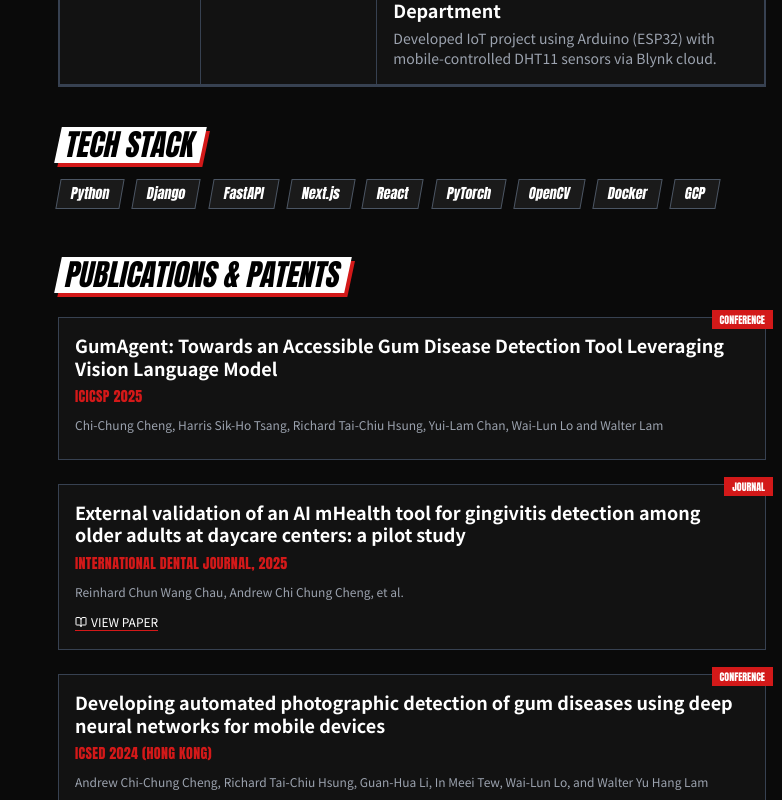
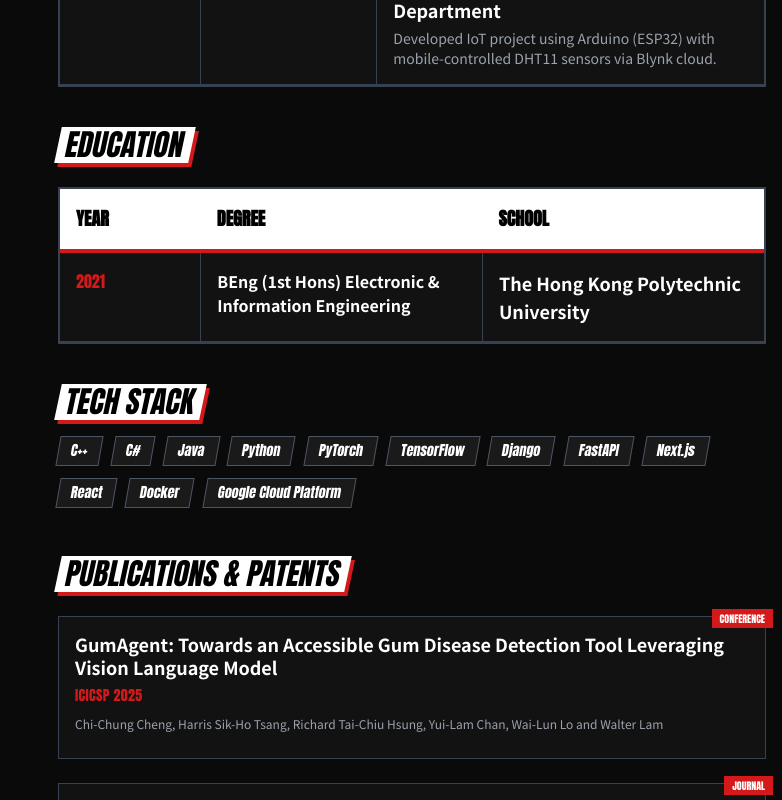
Before and after one commit to andrewcheng2016/andrewcheng2016.github.io, a Next.js app: page / in a window 1280 px wide. Shown: the part 1100-1900 px from the top of the page, without its empty margins (498-1280 px from the left). Built offline with nearby package versions, Linux system fonts and the light colour scheme.

Commit message:
Update Education Section

```diff
--- a/src/app/page.tsx
+++ b/src/app/page.tsx
@@ -22,6 +22,9 @@ const translations = {
       </>
     ),
     expTitle: "WORK EXPERIENCE",
+    eduTitle: "EDUCATION",
+    tblDegree: "DEGREE",
+    tblSchool: "SCHOOL",
     tblYear: "YEAR",
     tblRole: "ROLE",
     tblOrg: "ORGANIZATION / DETAILS",
@@ -44,6 +47,9 @@ const translations = {
       </>
     ),
     expTitle: "工作經驗",
+    eduTitle: "學歷背景",
+    tblDegree: "學位",
+    tblSchool: "學校",
     tblYear: "年份",
     tblRole: "角色",
     tblOrg: "機構 / 內容",
@@ -86,6 +92,16 @@ const getExperiences = (lang: 'en' | 'zh') => [
     desc: lang === 'en'
       ? "Developed IoT project using Arduino (ESP32) with mobile-controlled DHT11 sensors via Blynk cloud."
       : "開發 IoT 專案：使用 Arduino (ESP32) 與 Blynk 雲端控制 DHT11 傳感器。"
+  }
+];
+
+const getEducation = (lang: 'en' | 'zh') => [
+  {
+    year: "2021",
+    school: lang === 'en' ? "The Hong Kong Polytechnic University" : "香港理工大學",
+    degree: lang === 'en'
+      ? "BEng (1st Hons) Electronic & Information Engineering"
+      : "電子及資訊工程學工學士 (一級榮譽)"
   }
 ];
 
@@ -176,6 +192,7 @@ export default function Home() {
   const [lang, setLang] = useState<'en' | 'zh'>('en');
   const t = translations[lang];
   const experiences = getExperiences(lang);
+  const education = getEducation(lang);
 
   useEffect(() => {
     setMounted(true);
@@ -375,13 +392,47 @@ export default function Home() {
               </div>
            </div>
 
+           {/* Education Section */}
+           <div className="mb-10">
+              <h3 className="font-anton text-3xl bg-white text-black inline-block px-2 mb-6 -skew-x-12 shadow-[4px_4px_0_#d31919]">
+                 {t.eduTitle}
+              </h3>
+
+              <div className="w-full overflow-hidden border-2 border-gray-700 bg-p5-gray/50">
+                 <table className="w-full text-left border-collapse">
+                    <thead>
+                      <tr className="bg-white text-black font-anton text-lg">
+                        <th className="p-4 border-b-4 border-p5-red w-1/5">{t.tblYear}</th>
+                        <th className="p-4 border-b-4 border-p5-red w-2/5">{t.tblDegree}</th>
+                        <th className="p-4 border-b-4 border-p5-red">{t.tblSchool}</th>
+                      </tr>
+                    </thead>
+                    <tbody className="font-sans text-sm md:text-base">
+                      {education.map((edu, index) => (
+                        <tr key={index} className="group border-b border-gray-700 hover:bg-p5-red hover:text-white transition-colors duration-200">
+                           <td className="p-4 font-anton text-p5-red group-hover:text-white align-top border-r border-gray-700 group-hover:border-p5-red">
+                              {edu.year}
+                           </td>
+                           <td className="p-4 font-bold align-top border-r border-gray-700 group-hover:border-p5-red">
+                              {edu.degree}
+                           </td>
+                           <td className="p-4 align-top">
+                              <div className="font-bold text-lg">{edu.school}</div>
+                           </td>
+                        </tr>
+                      ))}
+                    </tbody>
+                 </table>
+              </div>
+           </div>
+
            {/* Tech Stack (Unified Style) */}
            <div className="mb-12">
               <h3 className="font-anton text-3xl bg-white text-black inline-block px-2 mb-4 -skew-x-12 shadow-[4px_4px_0_#d31919]">
                  {t.techTitle}
               </h3>
               <div className="flex flex-wrap gap-3">
-                 {["Python", "Django", "FastAPI", "Next.js", "React", "PyTorch", "OpenCV", "Docker", "GCP"].map((skill) => (
+                 {["C++", "C#", "Java", "Python", "PyTorch", "TensorFlow", "Django", "FastAPI", "Next.js", "React", "Docker", "Google Cloud Platform"].map((skill) => (
                     <span key={skill} className="bg-p5-gray border border-gray-600 px-3 py-1 font-anton text-sm hover:bg-white hover:text-black hover:border-p5-red transition-all cursor-default skew-x-[-10deg]">
                        {skill}
                     </span>
```
Also changed, not shown: 1 other file (tests, documents, lock files or other folders).
